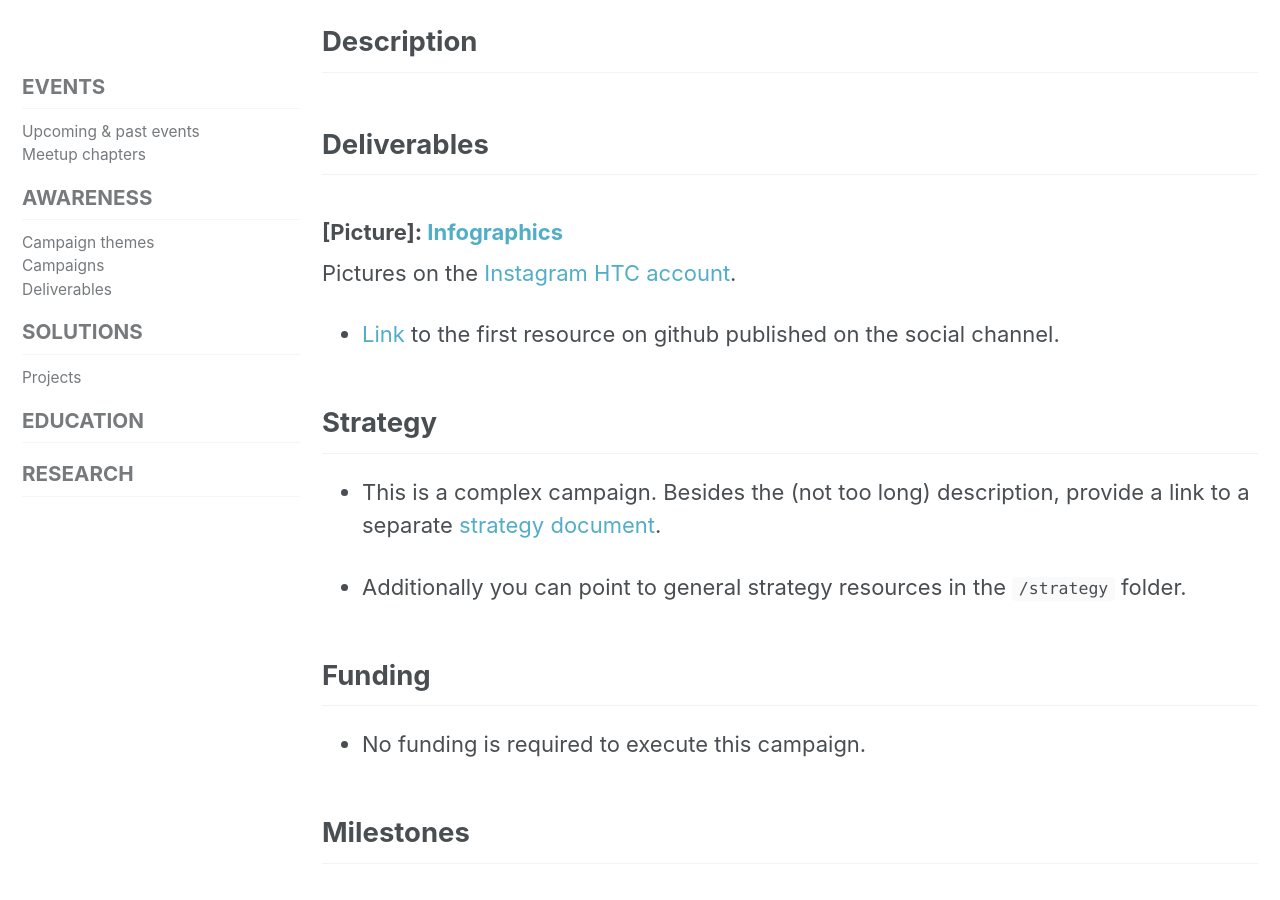
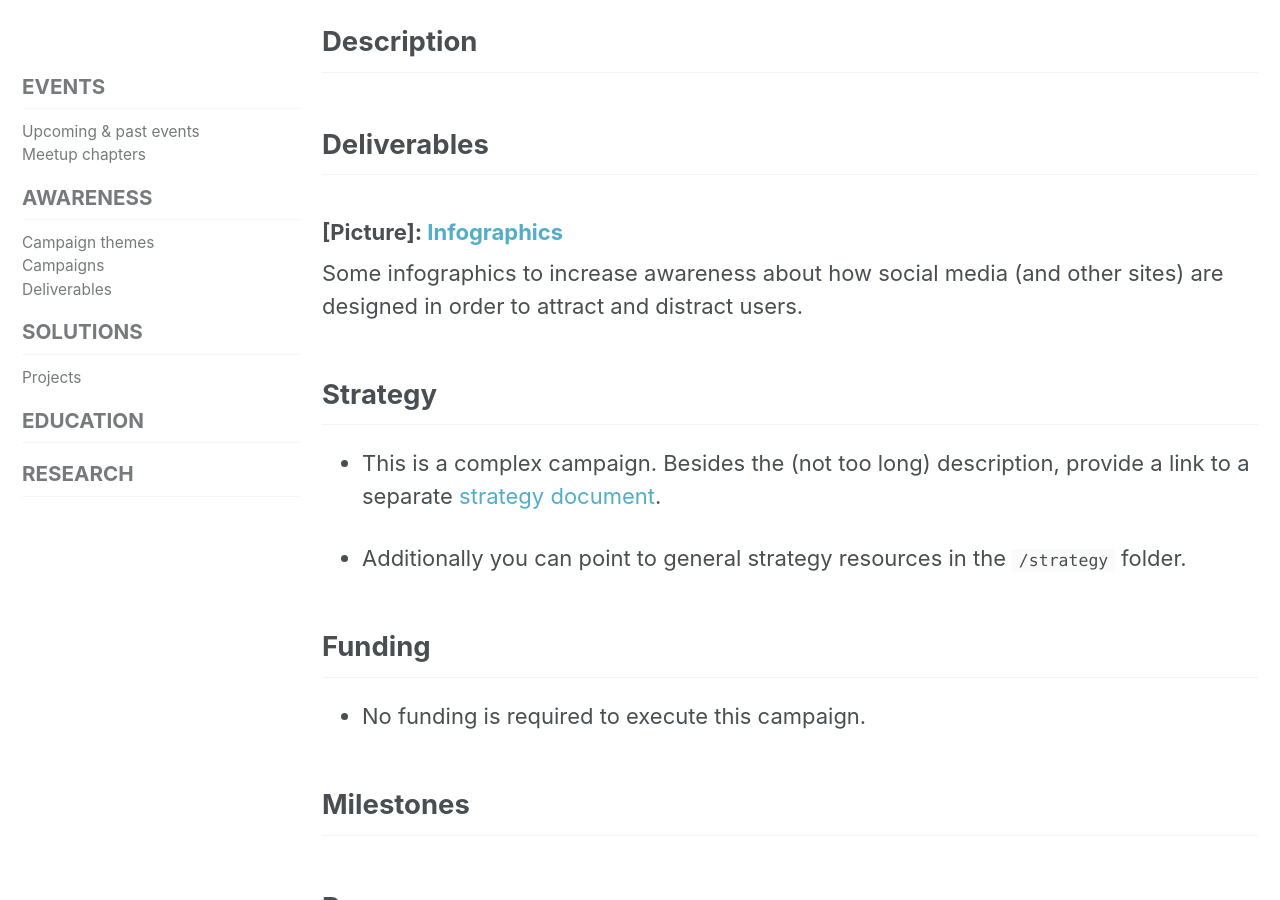
Before and after one commit to humanetech-community/community-hub, a Jekyll site: the page built from _activities/01-awareness-program/02-campaigns/09-campaign-harmful-ui.md, in a window 1280 px wide and 900 px high, scrolled down 1565 px. Built offline with Jekyll 4.4.1, drawn with Linux system fonts in a browser that asks for light colours; cached includes are drawn as plain includes; nearby versions of some CDN libraries.

Commit message:
Infographics of harmful ui campaign added (2) - #74

```diff
--- a/_activities/01-awareness-program/02-campaigns/09-campaign-harmful-ui.md
+++ b/_activities/01-awareness-program/02-campaigns/09-campaign-harmful-ui.md
@@ -83,11 +83,12 @@ Create and share infographics about harmful building blocks of social media UIs
 ## Deliverables
 
 
-### [Picture]: [Infographics](deliverable1-url)
+### [Picture]: [Infographics](/awareness-program/deliverables/harmful-ui/)
 
-Pictures on the [Instagram HTC account](https://www.instagram.com/humane_tech_community/).
 
-- [Link](https://raw.githubusercontent.com/humanetech-community/humanetech-community-awareness/master/campaigns/harmful-ui/Infographic_1.png) to the first resource on github published on the social channel.
+Some infographics to increase awareness about how social media (and other sites) are designed in order to attract and distract users.
+
+
 
 
 
```
Also changed, not shown: _activities/01-awareness-program/03-deliverables/05-deliverable-picture-harmful-ui.md (added, +53 -0 lines), assets/images/campaigns/deliverable-harmful-ui/Variable rewards system/5.png (deleted).
